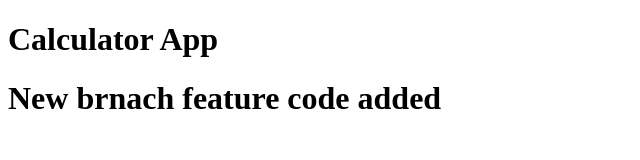
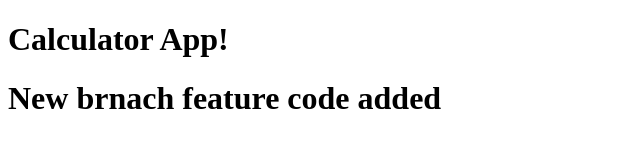
Before and after one commit to prerana1984/Git_firstVS, a plain HTML site: page Calculator.html in a window 1280 px wide. Shown: the full height of the page, 0-640 px from the left. Drawn offline with Linux system fonts and the light colour scheme.

Commit message:
new calc

```diff
--- a/Calculator.html
+++ b/Calculator.html
@@ -7,7 +7,7 @@
     <title>Calculator</title>
 </head>
 <body>
-    <h1>Calculator App</h1>
+    <h1>Calculator App!</h1>
     <h1>New brnach feature code added</h1>
 </body>
 </html>
```
